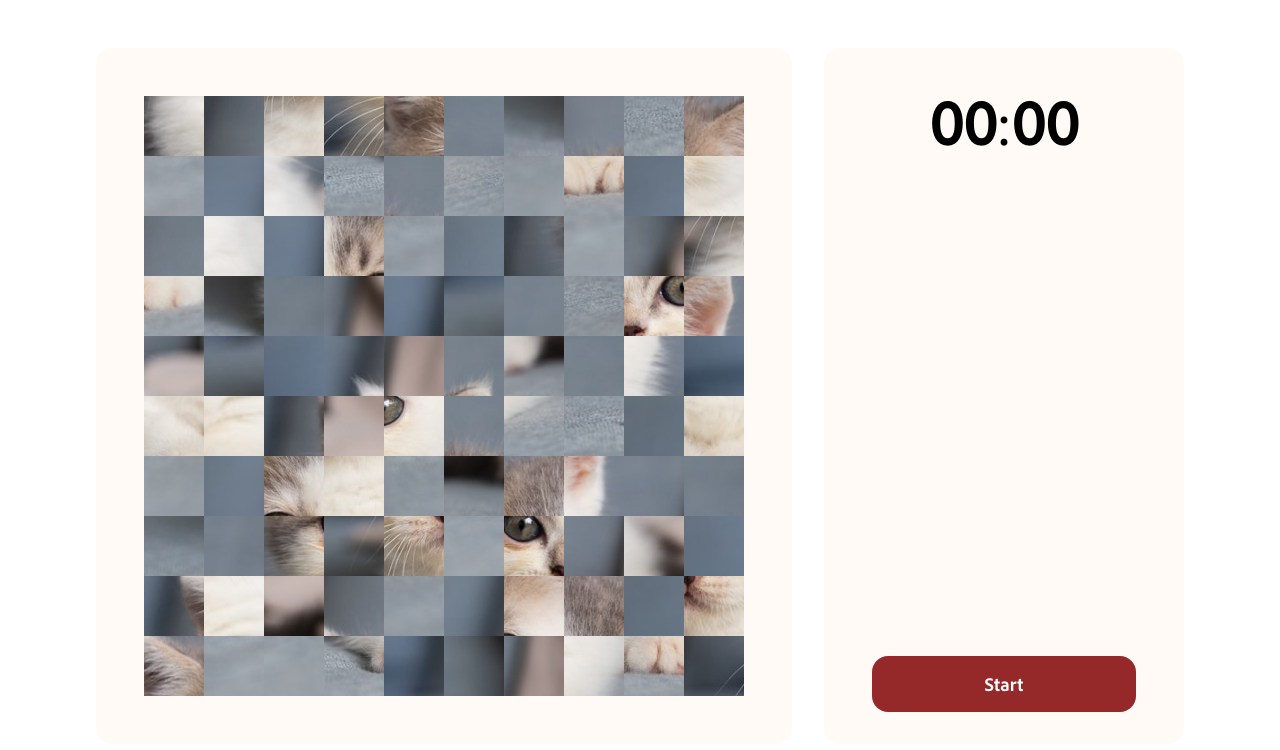
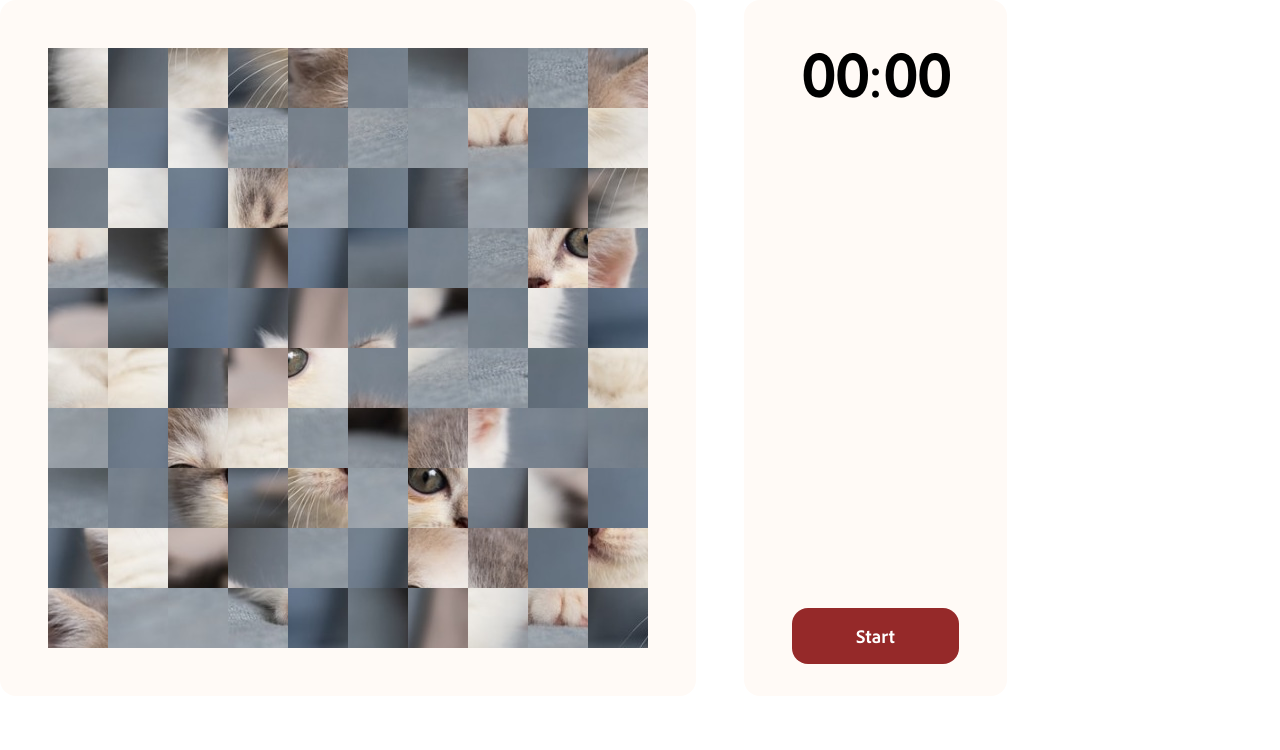
Before and after one commit to rayy-lo/pixel-sorting, a React (Create React App) app: page / in a window 1280 px wide. Shown: the top 750 px of the page. Built offline with nearby package versions, Linux system fonts and the light colour scheme.

Commit message:
add styles

```diff
--- a/src/styles/index.css
+++ b/src/styles/index.css
@@ -60,7 +60,12 @@ code {
 }
 
 .App {
-    display: flex;
-    padding: 3rem;
+    display: grid;
+    grid-template-columns: repeat(3, 1fr);
+    grid-template-areas:
+        'header header header'
+        'canvas canvas panel';
+    column-gap: 1rem;
+    row-gap: 2rem;
     justify-content: center;
 }
--- a/src/styles/modules/Header.module.css
+++ b/src/styles/modules/Header.module.css
@@ -4,6 +4,7 @@
     justify-content: space-evenly;
     border-bottom: 1px solid var(--clr-ntrl);
     background: var(--clr-primary);
+    grid-area: header;
 }
 
 .buttonWrapper {
```
